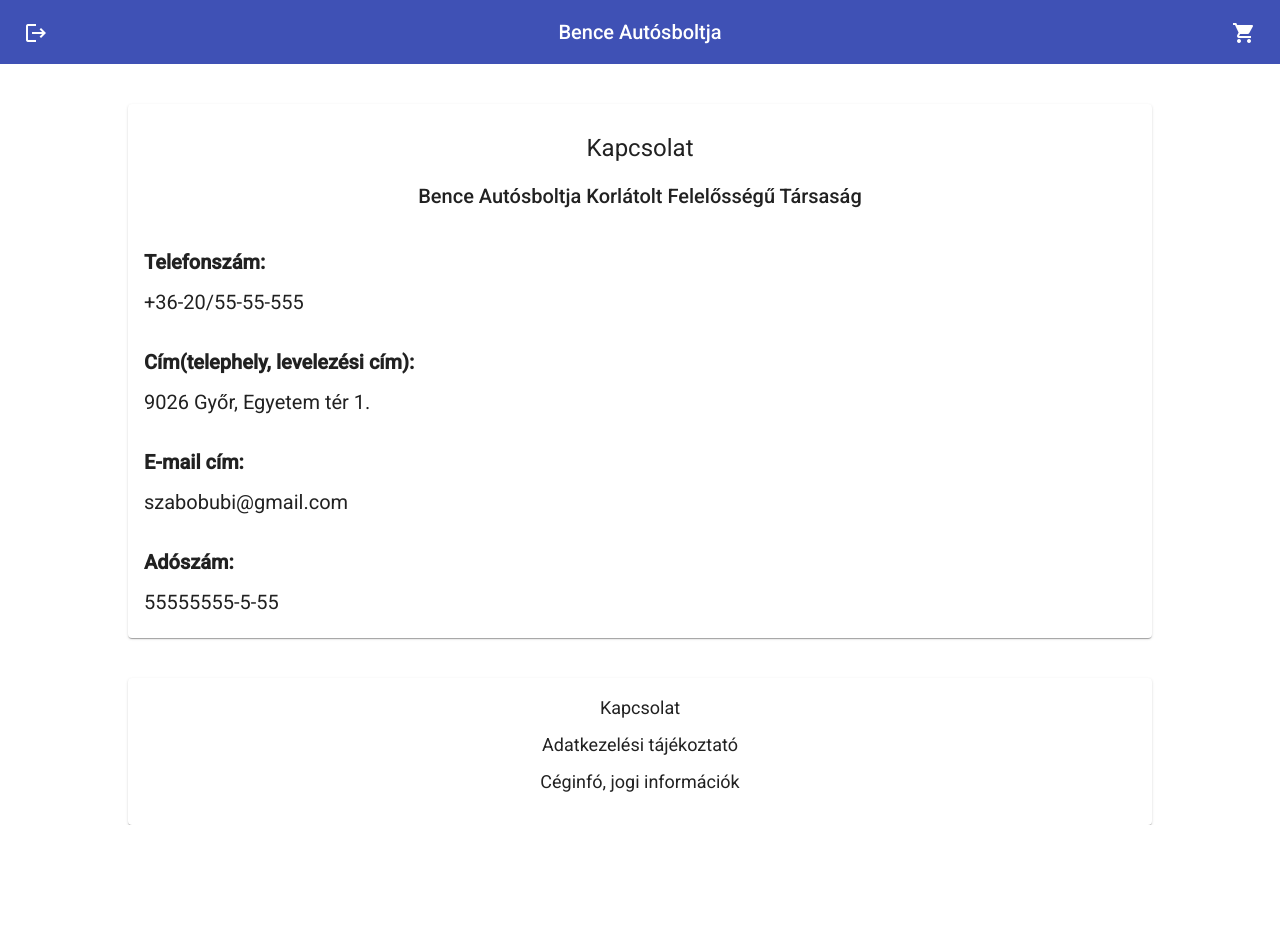
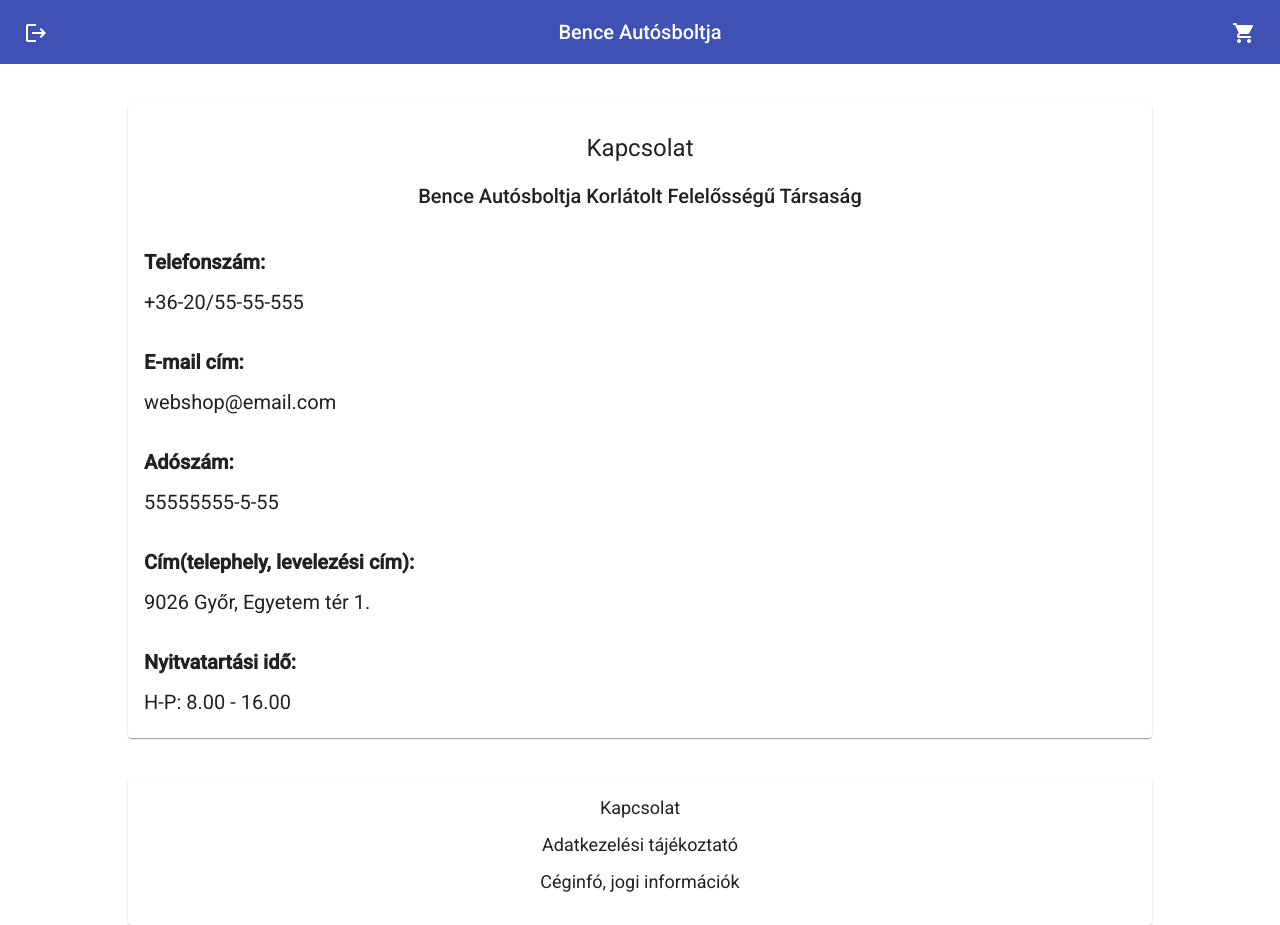
Before and after one commit to szabobence2k/webshop, an Angular app: page /contact in a window 1280 px wide. Before the commit the page ends 825 px from the top, so only its background shows below. Built offline with nearby package versions, Linux system fonts and the light colour scheme.

Commit message:
footer + readme update

```diff
--- a/src/app/components/login/login.component.css
+++ b/src/app/components/login/login.component.css
@@ -63,7 +63,7 @@ button{
 	cursor: pointer;
 }
 button:hover{
-	background: green;
+	background: darkblue;
 }
 .login{
 	height: 500px;
--- a/src/app/footer/contact/contact.component.html
+++ b/src/app/footer/contact/contact.component.html
@@ -6,12 +6,14 @@
         <h2 class="text-center font-bold my-5">Bence Autósboltja Korlátolt Felelősségű Társaság</h2>
         <div class="infotitle my-10">Telefonszám:</div>
         <div class="infotext my-5">+36-20/55-55-555</div>
+        <div class="infotitle my-10">E-mail cím:</div>
+        <div class="infotext my-5" href="mailto:szabobubi@gmail.com">webshop@email.com</div>
+        <div class="infotitle my-10">Adószám:</div>
+        <div class="infotext my-5">55555555-5-55</div>
         <div class="infotitle my-10">Cím(telephely, levelezési cím):</div>
         <div class="infotext my-5">9026 Győr, Egyetem tér 1.</div>
-        <div class="infotitle my-10">E-mail cím:</div>
-        <div class="infotext my-5" href="mailto:szabobubi@gmail.com">szabobubi@gmail.com</div>
-        <div class="infotitle my-10">Adószám:</div>
-        <div class="infotext my-5">55555555-5-55</div>
+        <div class="infotitle my-10">Nyitvatartási idő:</div>
+        <div class="infotext my-5">H-P: 8.00 - 16.00</div>
     </div>
 </mat-card>
 
--- a/src/app/footer/datamanagement/datamanagement.component.html
+++ b/src/app/footer/datamanagement/datamanagement.component.html
@@ -1,6 +1,6 @@
 <mat-card class="mx-auto my-10 max-w-5xl">
     <p></p>
-    <h1 class="text-center my-10">Céginformáció</h1>
+    <h1 class="text-center my-10">Adatkezlési tájekoztató</h1>
     <p></p>
     <div class="row">
         <h2 class="text-center font-bold my-5">Bence Autósboltja Korlátolt Felelősségű Társaság</h2>
--- a/src/app/pages/home/home.component.html
+++ b/src/app/pages/home/home.component.html
@@ -21,7 +21,7 @@
       </mat-grid-tile>
     </mat-grid-list>
 
-    <footer class="text-center text-lg-start bg-light text-muted">
+    <mat-card-footer class="text-center text-lg-start bg-light text-muted">
       <div class="container text-center text-md-start mt-1">
         <div class="row mt-1">
           <div class="col-md-3 col-lg-4 col-xl-3 mx-auto mb-4">
@@ -33,9 +33,8 @@
           <div class="col-md-3 col-lg-4 col-xl-3 mx-auto mb-4">
             <font size="4"><a routerLink="/information">Céginfó, jogi információk</a></font>
           </div>
-          <h5>.</h5>
         </div>
       </div>
-    </footer>
+    </mat-card-footer>
   </mat-sidenav-content>
 </mat-sidenav-container>
--- a/src/app/pages/pagescomp/pagesproduct/pagesproduct.component.css
+++ b/src/app/pages/pagescomp/pagesproduct/pagesproduct.component.css
@@ -1,4 +1,5 @@
 .price {
   font-size: 16px;
   font-weight: bold;
+  color: darkblue;
 }
```
Also changed, not shown: 1 other file (tests, documents, lock files or other folders).
